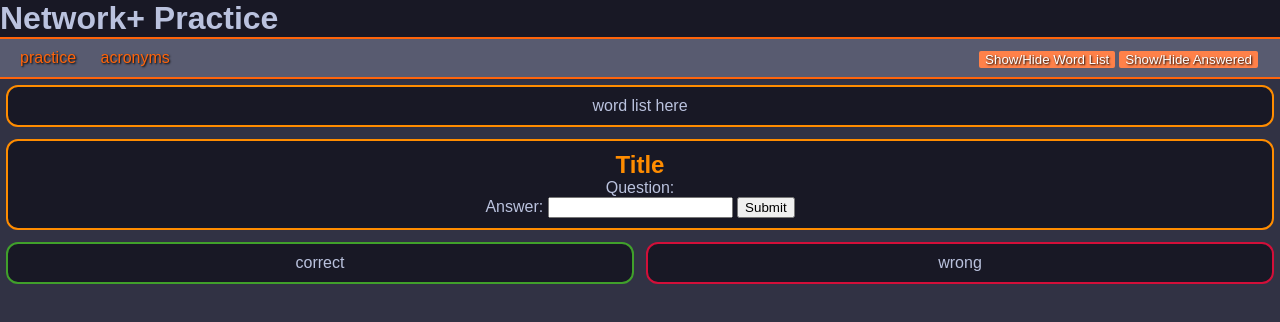
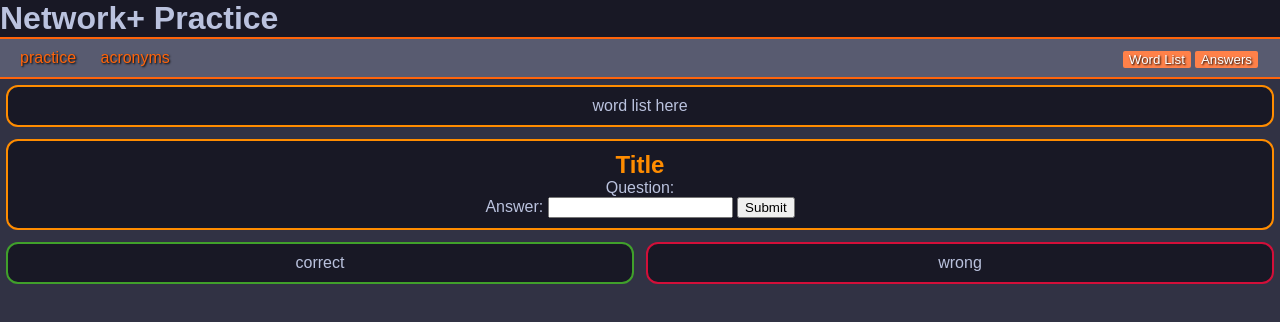
Before and after one commit to WorkinginLogic/workinginlogic.github.io, a plain HTML site: page acronyms.html in a window 1280 px wide. Drawn offline with Linux system fonts and the light colour scheme.

Commit message:
Update acronyms.html

```diff
--- a/acronyms.html
+++ b/acronyms.html
@@ -16,10 +16,10 @@
         <li><a href="practice.html">practice</a></li>
         <li><a href="acronyms.html">acronyms</a></li>
         <li>
-          <button id="hideAnswers" class="navButton">Show/Hide Answered</button>
+          <button id="hideAnswers" class="navButton">Answers</button>
         </li>
         <li>
-          <button id="hideWords" class="navButton">Show/Hide Word List</button>
+          <button id="hideWords" class="navButton">Word List</button>
         </li>
       </ul>
     </section>
```
